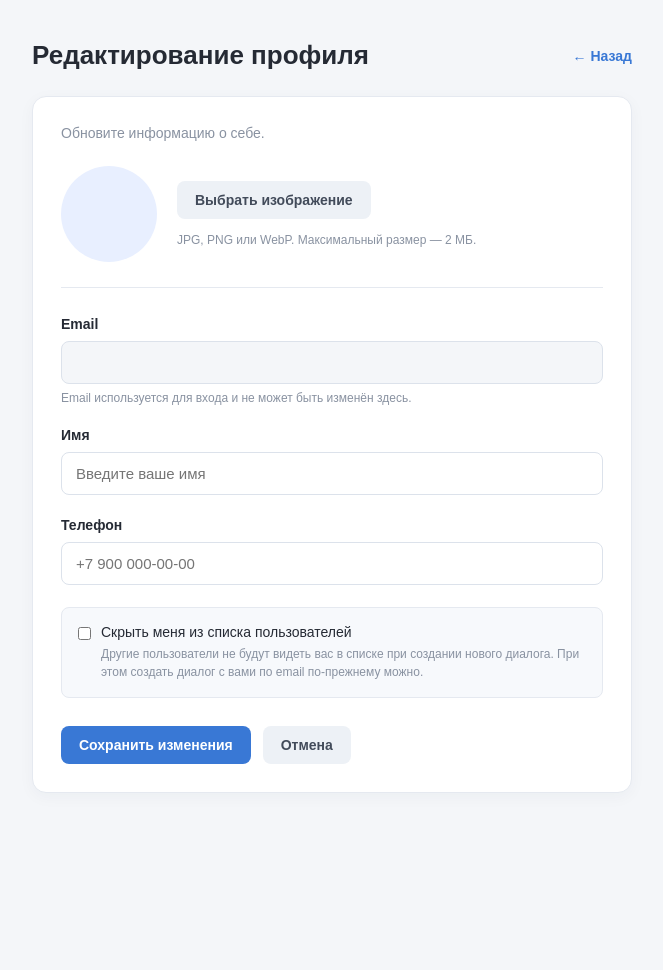
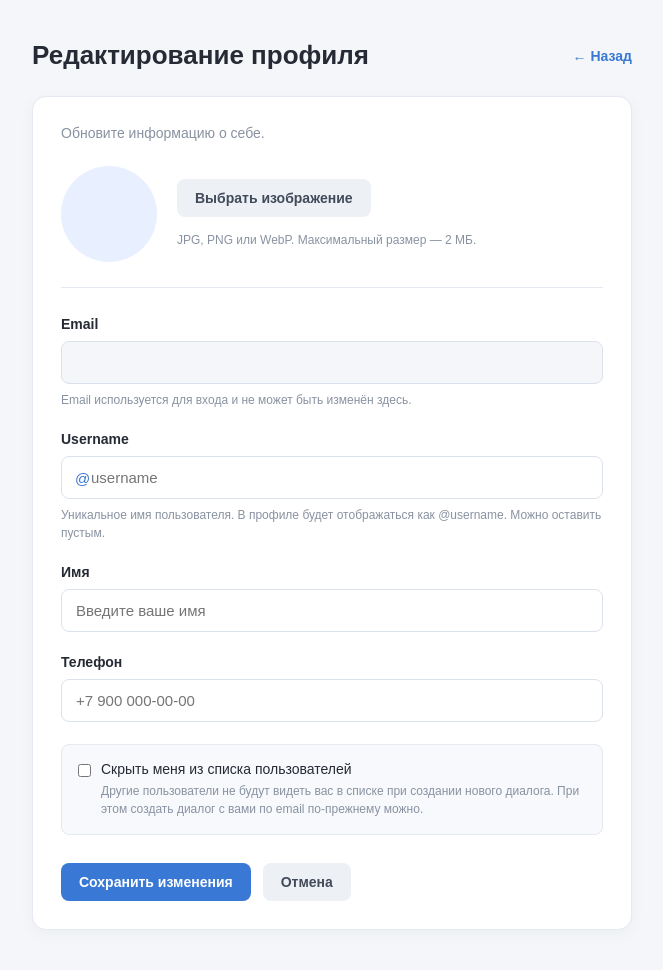
Before and after one commit to LeonidIvanov123/Reley, a Spring app: page /profile-edit in a window 1280 px wide. Shown: the whole page, without its empty margins (308-971 px from the left). Before the commit the page ends 793 px from the top, so only its background shows below. Run offline with Thymeleaf, Linux system fonts and the light colour scheme; the template is opened without the code that fills it, so the values that code supplies are empty; some of the project's set-up classes (security, data sources, template engines, error pages and the like) are left out, and stand-ins take their place.

Commit message:
add username field

```diff
--- a/backend/src/main/java/com/reley/messenger/user/dto/UpdateProfileRequest.java
+++ b/backend/src/main/java/com/reley/messenger/user/dto/UpdateProfileRequest.java
@@ -1,5 +1,8 @@
 package com.reley.messenger.user.dto;
 
+import java.time.OffsetDateTime;
+
 public record UpdateProfileRequest(
-        String email, String name, String phone, Boolean hiddenFromDirectory) {
+        String email, String name, String phone,
+        Boolean hiddenFromDirectory, String username, OffsetDateTime lastSeenAt) {
 }
--- a/backend/src/main/java/com/reley/messenger/user/dto/UserResponse.java
+++ b/backend/src/main/java/com/reley/messenger/user/dto/UserResponse.java
@@ -1,10 +1,14 @@
 package com.reley.messenger.user.dto;
+
+import java.time.OffsetDateTime;
 
 public record UserResponse(
         Long id,
         String email,
         String name,
         String phone,
+        String username,
+        OffsetDateTime lastSeenAt,
         boolean hiddenFromDirectory,
         String avatar,
         String avatarContentType) {
--- a/backend/src/main/java/com/reley/messenger/user/entity/User.java
+++ b/backend/src/main/java/com/reley/messenger/user/entity/User.java
@@ -26,6 +26,12 @@ public class User {
 
     private String phone;
 
+    @Column("username")
+    private String username;
+
+    @Column("last_seen_at")
+    private OffsetDateTime lastSeenAt;
+
     @Column("avatar")
     private String avatar;
 
--- a/backend/src/main/java/com/reley/messenger/user/service/UserService.java
+++ b/backend/src/main/java/com/reley/messenger/user/service/UserService.java
@@ -9,6 +9,8 @@ import com.reley.messenger.user.entity.User;
 import org.springframework.http.codec.multipart.FilePart;
 import reactor.core.publisher.Flux;
 import reactor.core.publisher.Mono;
+
+import java.time.OffsetDateTime;
 
 public interface UserService {
 
@@ -30,4 +32,6 @@ public interface UserService {
 
     Flux<UserSenderProjection> findSendersByDialogId(Long dialogId);
 
+    Mono<Integer> updateLastSeenAt(Long userId, OffsetDateTime lastSeenAt);
+
 }
--- a/backend/src/main/resources/db/changelog/db.changelog-master.xml
+++ b/backend/src/main/resources/db/changelog/db.changelog-master.xml
@@ -20,6 +20,6 @@
     <include file="db/changelog/changes/011-create-message-reactions.xml"/>
     <include file="db/changelog/changes/012-create-dialog-participant-table.xml"/>
     <include file="db/changelog/changes/013-file-attachments-update.xml"/>
-
+    <include file="db/changelog/changes/014-profile-user-update.xml"/>
 
 </databaseChangeLog>
--- a/backend/src/main/resources/templates/profile-edit.html
+++ b/backend/src/main/resources/templates/profile-edit.html
@@ -62,6 +62,7 @@
         }
 
         /* Аватар */
+
         .reley-avatar {
             width: var(--avatar-size);
             height: var(--avatar-size);
@@ -82,11 +83,12 @@
         }
 
         .reley-avatar img {
-                width: 100%;
-                height: 100%;
-                object-fit: cover;
-                display: block;
-            }
+            width: 100%;
+            height: 100%;
+            object-fit: cover;
+            display: block;
+        }
+
         .avatar-section {
             display: flex;
             align-items: center;
@@ -143,10 +145,30 @@
             cursor: not-allowed;
         }
 
+        .username-input-wrapper {
+            position: relative;
+        }
+
+        .username-prefix {
+            position: absolute;
+            left: 14px;
+            top: 50%;
+            transform: translateY(-50%);
+            color: #3978d5;
+            font-size: 15px;
+            font-weight: 500;
+            pointer-events: none;
+        }
+
+        .username-input {
+            padding-left: 29px !important;
+        }
+
         .hint {
             color: #8992a1;
             font-size: 12px;
             margin-top: 7px;
+            line-height: 1.5;
         }
 
         /* Checkbox */
@@ -270,11 +292,14 @@
 <div class="container">
 
     <div class="header">
+
         <h1>Редактирование профиля</h1>
 
-        <a href="/profile" class="back-link">
+        <a href="/profile"
+           class="back-link">
             ← Назад
         </a>
+
     </div>
 
     <div th:replace="~{fragments/show_error :: show-error}"></div>
@@ -358,6 +383,36 @@
 
             </div>
 
+            <!-- Username -->
+
+            <div class="form-group">
+
+                <label for="username">
+                    Username
+                </label>
+
+                <div class="username-input-wrapper">
+
+                    <span class="username-prefix">@</span>
+
+                    <input type="text"
+                           id="username"
+                           name="username"
+                           class="username-input"
+                           th:value="${user.username}"
+                           maxlength="32"
+                           autocomplete="username"
+                           placeholder="username">
+
+                </div>
+
+                <div class="hint">
+                    Уникальное имя пользователя. В профиле будет отображаться как @username.
+                    Можно оставить пустым.
+                </div>
+
+            </div>
+
             <div class="form-group">
 
                 <label for="name">
```
Also changed, not shown: backend/src/main/java/com/reley/messenger/user/repository/UserRepository.java (+14 -1 lines), backend/src/main/java/com/reley/messenger/user/service/UserServiceImpl.java (+58 -4 lines), backend/src/main/resources/db/changelog/changes/014-profile-user-update.xml (added, +27 -0 lines), backend/src/main/resources/templates/profile.html (+80 -7 lines).
